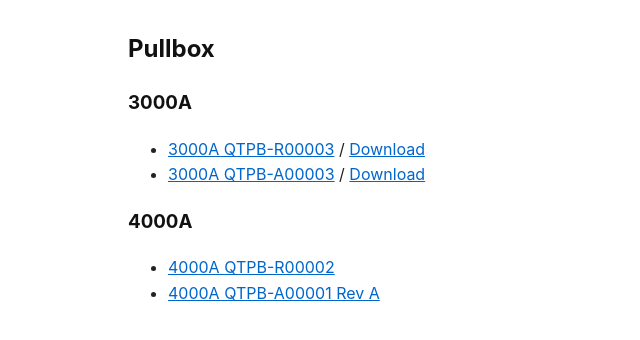
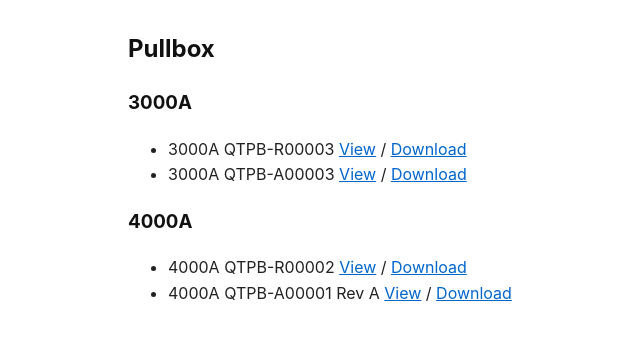
Before and after one commit to epecsupport/Service, a Jekyll site: the page built from dwgindex.md, in a window 1280 px wide. Shown: the top 340 px of the page, without its empty margins (12-652 px from the left). Built offline with Jekyll 4.4.1, drawn with Linux system fonts in a browser that asks for light colours.

Commit message:
Update linking format

```diff
--- a/dwgindex.md
+++ b/dwgindex.md
@@ -6,9 +6,9 @@ autolink: true
 
 ## Pullbox
 ### 3000A
-- [3000A QTPB-R00003](library/QTPB-R00003.pdf) / [Download](https://raw.githubusercontent.com/epecsupport/Service/main/library/QTPB-R00003.pdf)
-- [3000A QTPB-A00003](library/QTPB-A00003.pdf) / [Download](https://raw.githubusercontent.com/epecsupport/Service/main/library/QTPB-A00003.pdf)
+- 3000A QTPB-R00003 [View](library/QTPB-R00003.pdf) / [Download](https://raw.githubusercontent.com/epecsupport/Service/main/library/QTPB-R00003.pdf)
+- 3000A QTPB-A00003 [View](library/QTPB-A00003.pdf) / [Download](https://raw.githubusercontent.com/epecsupport/Service/main/library/QTPB-A00003.pdf)
 
 ### 4000A
-- [4000A QTPB-R00002](https://raw.githubusercontent.com/epecsupport/Service/main/library/QTPB-R00002.pdf)
-- [4000A QTPB-A00001 Rev A](https://raw.githubusercontent.com/epecsupport/Service/main/library/QTPB-A00001_RevA.pdf)
+- 4000A QTPB-R00002 [View](library/QTPB-R00002.pdf) / [Download](https://raw.githubusercontent.com/epecsupport/Service/main/library/QTPB-R00002.pdf)
+- 4000A QTPB-A00001 Rev A [View](library/QTPB-A00001_RevA.pdf) / [Download](https://raw.githubusercontent.com/epecsupport/Service/main/library/QTPB-A00001_RevA.pdf)
```
